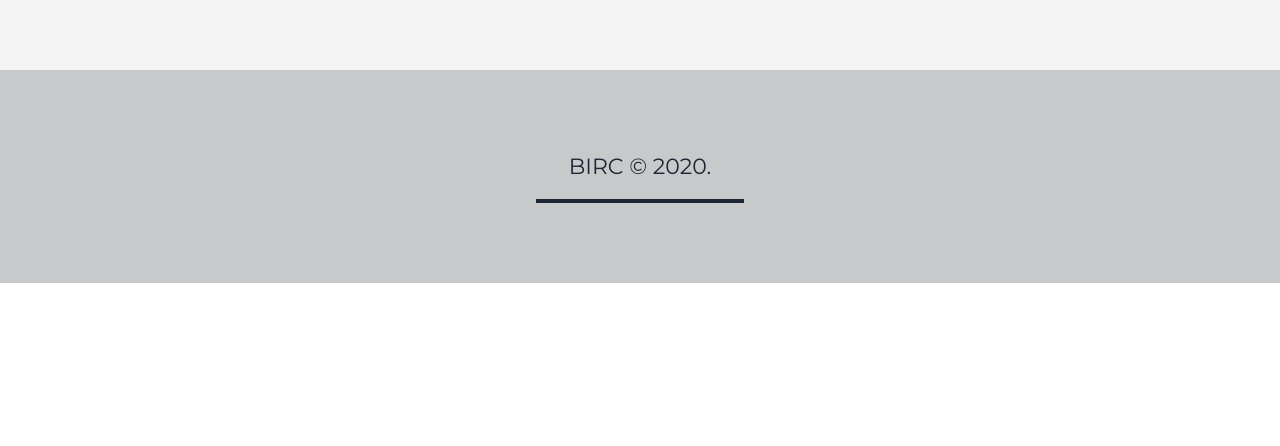
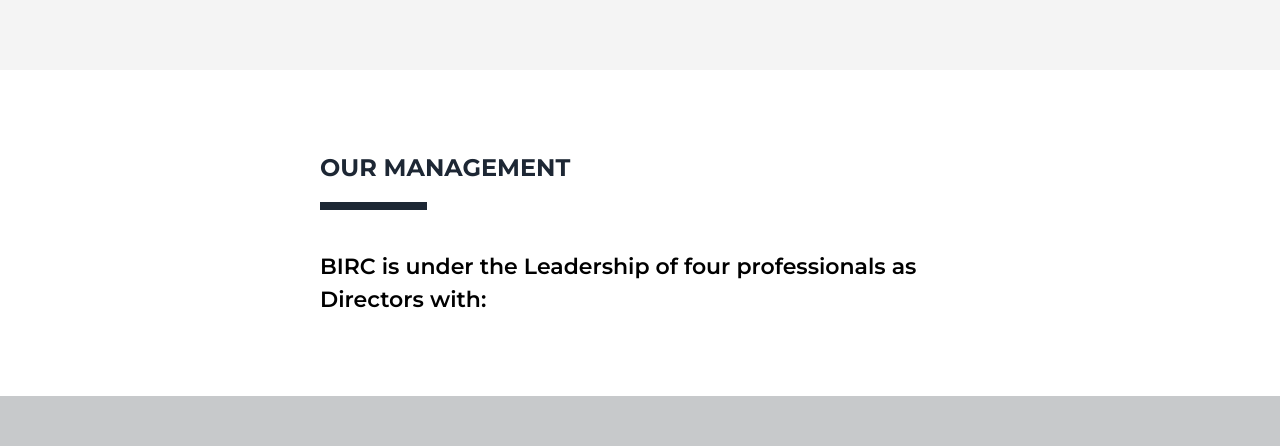
Before and after one commit to DNature/birc, a Next.js app: page /about in a window 1280 px wide. Shown: the part 1649-2095 px from the top of the page. Before the commit the page ends 1932 px from the top, so only its background shows below. Built offline with nearby package versions, Linux system fonts and the light colour scheme.

Commit message:
started working on management section

```diff
--- a/pages/about.jsx
+++ b/pages/about.jsx
@@ -66,6 +66,8 @@
           <div className="my-4 h-2 bg-gray-25 lg:w-1/6 w-2/6" />
         </div>
       </div>
+
+      {/* About Birc */}
       <div className="">
         <div className="container max-w-2xl mx-auto py-8">
           <div className="mb-12">
@@ -112,6 +114,7 @@
           </button>
           <hr className="my-4 text-gray-25" />
 
+          {/* Mission and vision */}
           <div className="mt-12">
             <button
               className={`md:text-lg font-bold text-gray-100 px-4 py-2 rounded-tr ${
@@ -133,6 +136,8 @@
             {pages[page]}
           </div>
         </div>
+
+        {/* Partners */}
         <div className="bg-gray-15">
           <div className="container mx-auto max-w-2xl py-20">
             <div className="mb-20">
@@ -187,6 +192,28 @@
             </div>
           </div>
         </div>
+
+        {/* Management */}
+        <div className="">
+          <div className="container mx-auto max-w-2xl py-20">
+            <div className="mb-10">
+              <h2 className="text-xl font-bold text-gray-100">
+                OUR MANAGEMENT
+              </h2>
+
+              <div className="my-4 h-2 bg-gray-100 lg:w-1/6 w-2/6"></div>
+            </div>
+
+            <div className="">
+              <p className="text-lg font-semibold">
+                BIRC is under the Leadership of four professionals as Directors
+                with:
+              </p>
+            </div>
+          </div>
+        </div>
+
+        {/*  */}
       </div>
     </MainLayout>
   );
```
